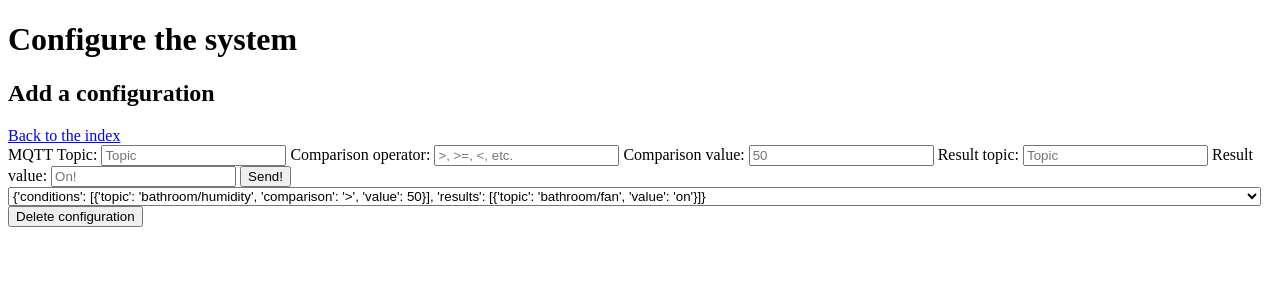
After one commit to paquettm/IoT_Controller, a Flask app: page /configure in a window 1280 px wide. The commit adds this page. Shown: the top 300 px of the page. Run offline with Flask 3, Linux system fonts and the light colour scheme.

Commit message:
added a configuration interface

```diff
--- a/web_service/app.py
+++ b/web_service/app.py
@@ -1,8 +1,14 @@
-from flask import Flask, render_template, jsonify, request
+from flask import Flask, render_template, jsonify, request, redirect
 import sqlite3
+import json
 
 app = Flask(__name__)
 DB_FILE = "../historian_data.db"
+
+CONFIG_FILE = "../config.json"
+#load the configuration data
+with open(CONFIG_FILE, 'r') as config_file:
+    config_data = json.load(config_file)
 
 # return a view file
 @app.route('/', methods=['GET'])
@@ -10,15 +16,41 @@ def index():
     return render_template('index.html')
 
 # return simple text
-@app.route('/example', methods=['GET'])
-def example():
-    return 'example'
+@app.route('/configure', methods=['GET'])
+def configure():
+    return render_template('configure.html', config=config_data)
 
 # return JSON from a data source such as a database
-@app.route('/service',methods=['GET'])
-def service():
-    data = [1,2,3,4]
-    return jsonify(data)
+@app.route('/add_configuration',methods=['POST'])
+def add_configuration():
+    topic = request.form.get('topic')
+    comparison = request.form.get('comparison')
+    value = request.form.get('value')
+    result_topic = request.form.get('result_topic')
+    result_value = request.form.get('result_value')
+
+    input = {"conditions":[{"topic":topic, "comparison":comparison, "value":value}],"results":[{"topic":result_topic,"value":result_value}]}
+
+    config_data.append(input)
+
+    #rewrite the configuration file
+    with open(CONFIG_FILE, 'w') as config_file:
+        json.dump(config_data, config_file, indent=4)
+
+    return redirect('/configure')
+
+@app.route('/delete_configuration',methods=['POST'])
+def delete_configuration():
+    index = int(request.form.get('rule_to_delete'))
+
+    if 0 <= index and index < len(config_data):
+        del config_data[index]
+
+        #rewrite the configuration file
+        with open(CONFIG_FILE, 'w') as config_file:
+            json.dump(config_data, config_file, indent=4)
+
+    return redirect('/configure')
 
 #get historian data to the web "user"
 @app.route('/historian', methods=['GET'])
--- /dev/null
+++ b/web_service/templates/configure.html
@@ -0,0 +1,40 @@
+<!DOCTYPE html>
+<html>
+<head>
+    <title>System configuration</title>
+</head>
+<body>
+    <h1>Configure the system</h1>
+
+<h2>Add a configuration</h2>
+
+<a href='/'>Back to the index</a>
+
+    <form action='/add_configuration' method='post'><!--sends data like an attachment in an email -->
+        <label for="topic">MQTT Topic:</label>
+        <input type="text" id='topic' name="topic" placeholder="Topic">
+        <label for="comparison">Comparison operator:</label>
+        <input type="text" id='comparison' name="comparison" placeholder=">, >=, <, etc.">
+        <label for="value">Comparison value:</label>
+        <input type="text" id='value' name="value" placeholder="50">
+
+        <label for="result_topic">Result topic:</label>
+        <input type="text" id='result_topic' name="result_topic" placeholder="Topic">
+        <label for="result_value">Result value:</label>
+        <input type="text" id='result_value' name="result_value" placeholder="On!">
+        <input type='submit' value='Send!' />
+    </form>
+
+    <form action='/delete_configuration' method='post'>
+        <select name='rule_to_delete'>
+            {% for index in range(config|length) %}
+                <option value='{{ index }}'>{{ config[index] }}</option>
+            {% endfor %}
+        </select>
+        <input type='submit' value='Delete configuration' />
+    </form>
+
+
+
+</body>
+</html>
--- a/web_service/templates/index.html
+++ b/web_service/templates/index.html
@@ -6,6 +6,8 @@
 </head>
 <body>
     <h1>Historian Data Viewer</h1>
+
+<a href='/configure'>Configure the system</a>
 
     <div>
         <label for="topic">Enter MQTT Topic:</label>
```
